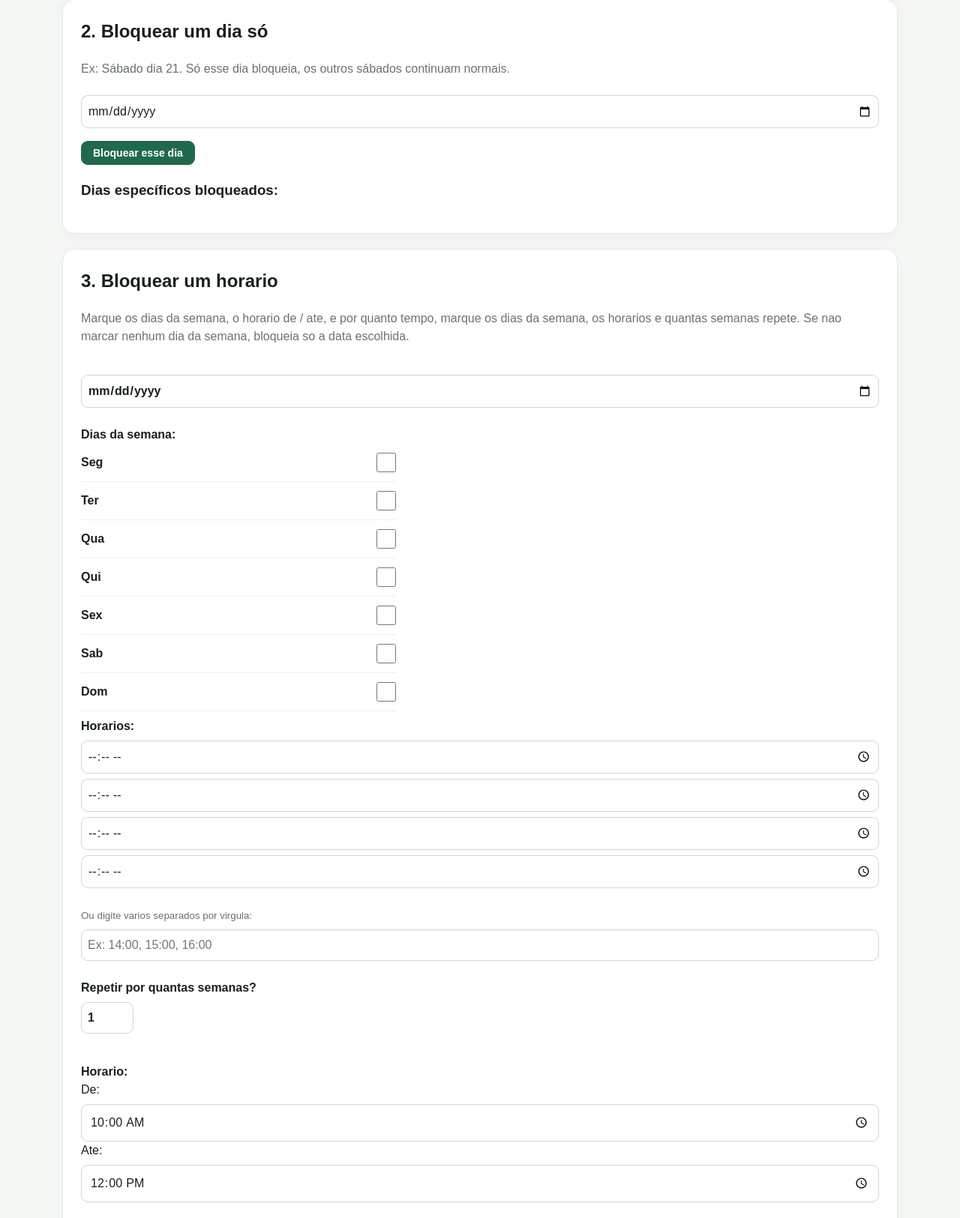
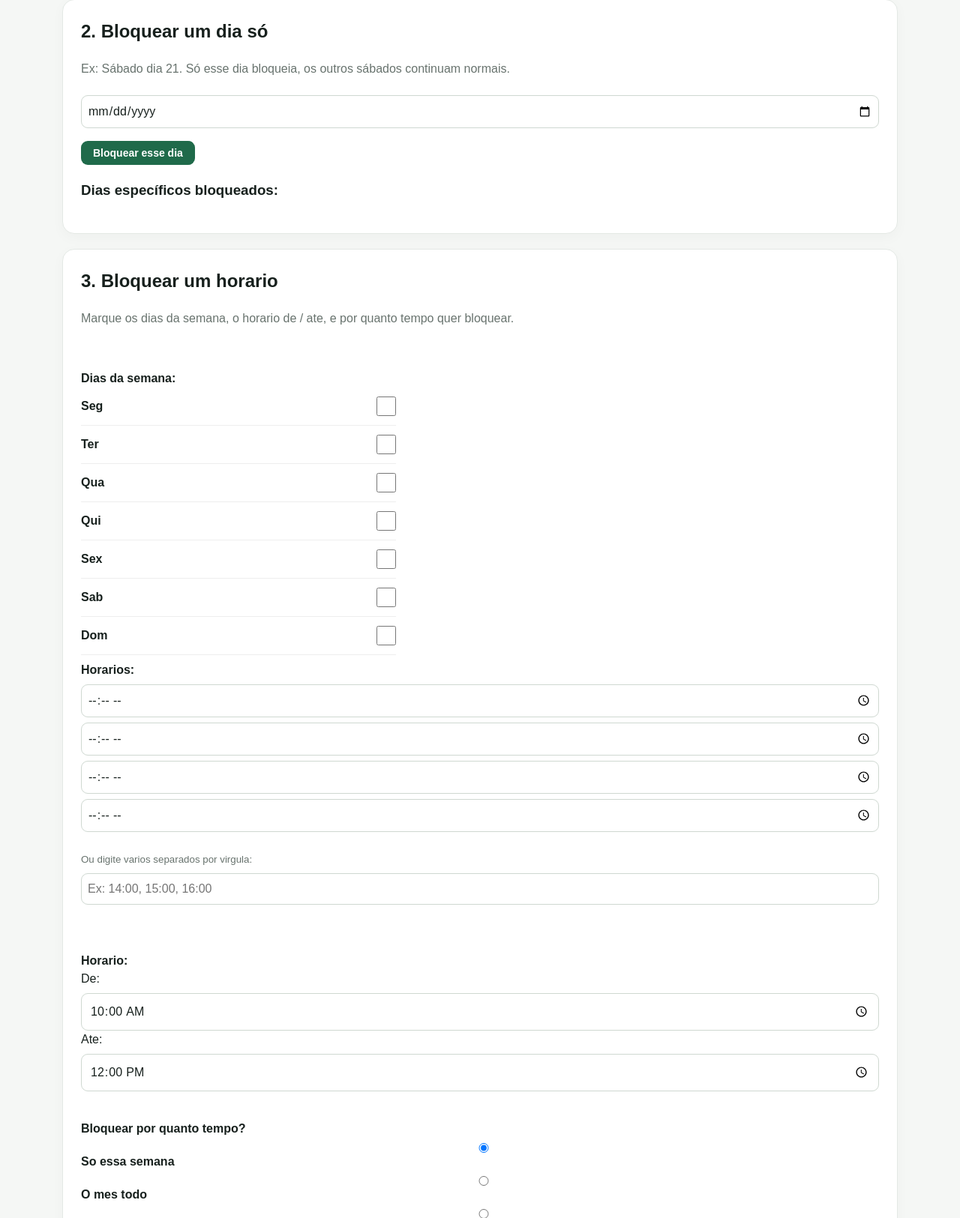
Before and after one commit to johns001960/JS_CORTES, a Flask app: page /admin/calendario in a window 1280 px wide. Shown: the part 840-2465 px from the top of the page at 75% size. Run offline with Flask 3, Linux system fonts and the light colour scheme; a user stored in the database is signed in; data that the repository does not hold is empty.

Commit message:
fix7 tira calendario e horarios duplicado bloco 3

```diff
--- a/templates/admin_calendar.html
+++ b/templates/admin_calendar.html
@@ -27,10 +27,10 @@
 </form>
 {% endif %}{% endfor %}
 </section>
-<section class="panel"><h2>3. Bloquear um horario</h2><p class="muted">Marque os dias da semana, o horario de / ate, e por quanto tempo, marque os dias da semana, os horarios e quantas semanas repete. Se nao marcar nenhum dia da semana, bloqueia so a data escolhida.</p>
+<section class="panel"><h2>3. Bloquear um horario</h2><p class="muted">Marque os dias da semana, o horario de / ate, e por quanto tempo quer bloquear.</p>
 <form method="post" style="display:flex; flex-direction:column; gap:8px;">
 <input type="hidden" name="action" value="block_time">
-<label><input type="date" name="date" required style="padding:8px;"></label>
+<label><!-- calendario removido fix7 --></label>
 <div><b>Dias da semana:</b><br>
 <label style="display:flex !important; justify-content:space-between !important; align-items:center !important; width:100% !important; max-width:420px !important; padding:12px 0 !important; border-bottom:1px solid #eee !important; font-size:16px !important; margin:0 !important;"><span>Seg</span><input type="checkbox" name="weekdays" value="0" style="width:26px !important; height:26px !important; min-width:26px !important; accent-color:#111 !important; margin:0 !important; cursor:pointer;"></label>
 <label style="display:flex !important; justify-content:space-between !important; align-items:center !important; width:100% !important; max-width:420px !important; padding:12px 0 !important; border-bottom:1px solid #eee !important; font-size:16px !important; margin:0 !important;"><span>Ter</span><input type="checkbox" name="weekdays" value="1" style="width:26px !important; height:26px !important; min-width:26px !important; accent-color:#111 !important; margin:0 !important; cursor:pointer;"></label>
@@ -46,7 +46,7 @@
 <input type="time" name="time" style="padding:8px;">
 <br><small>Ou digite varios separados por virgula:</small><br>
 <input type="text" name="times_text" placeholder="Ex: 14:00, 15:00, 16:00" style="padding:8px; width:100%;"></div>
-<label>Repetir por quantas semanas? <input type="number" name="weeks" value="1" min="1" max="12" style="padding:8px; width:70px;"></label>
+<label><!-- Repetir removido fix7 --></label>
 
     <div style="margin:15px 0;">
       <b>Horario:</b><br>
```
